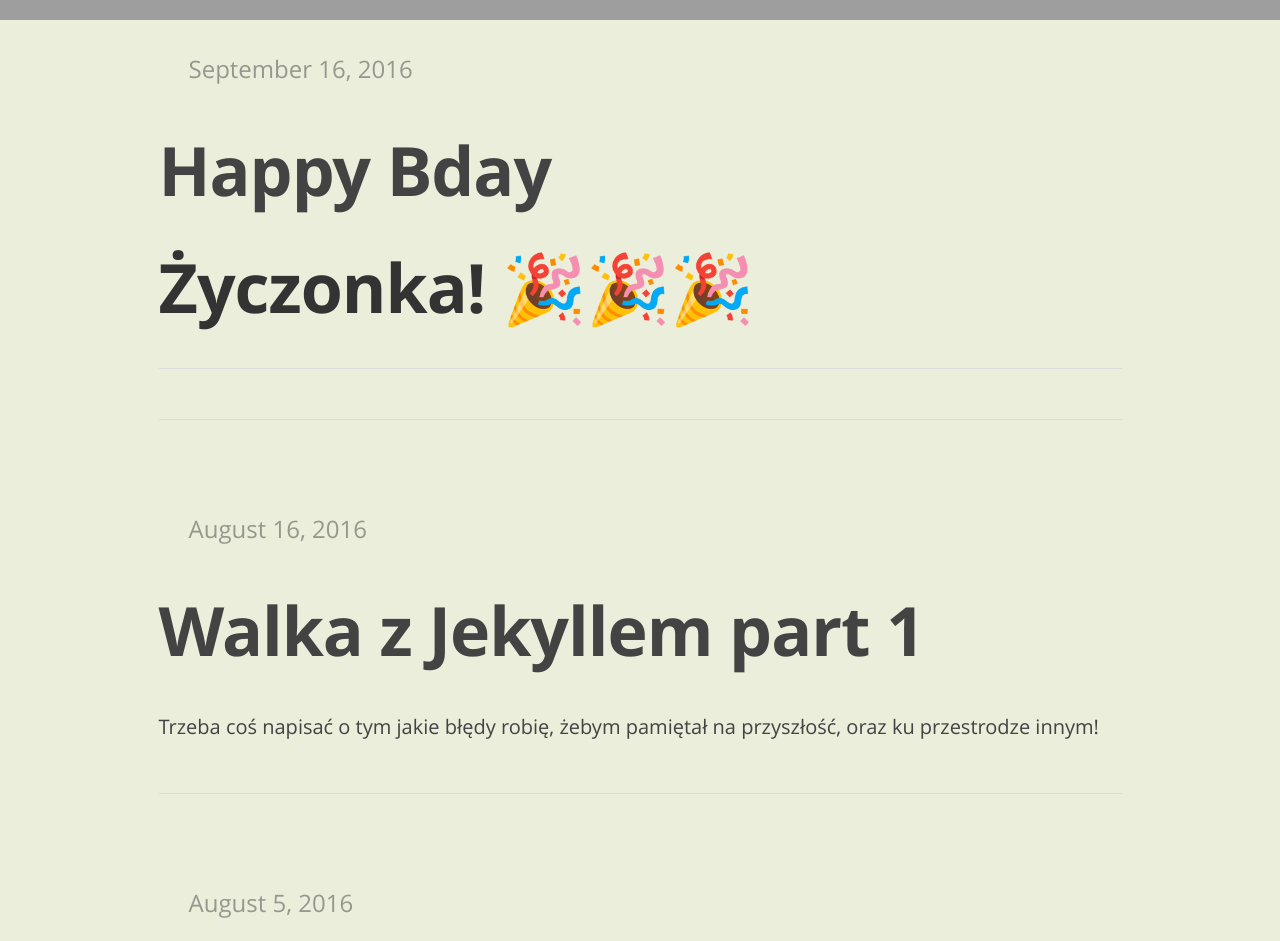
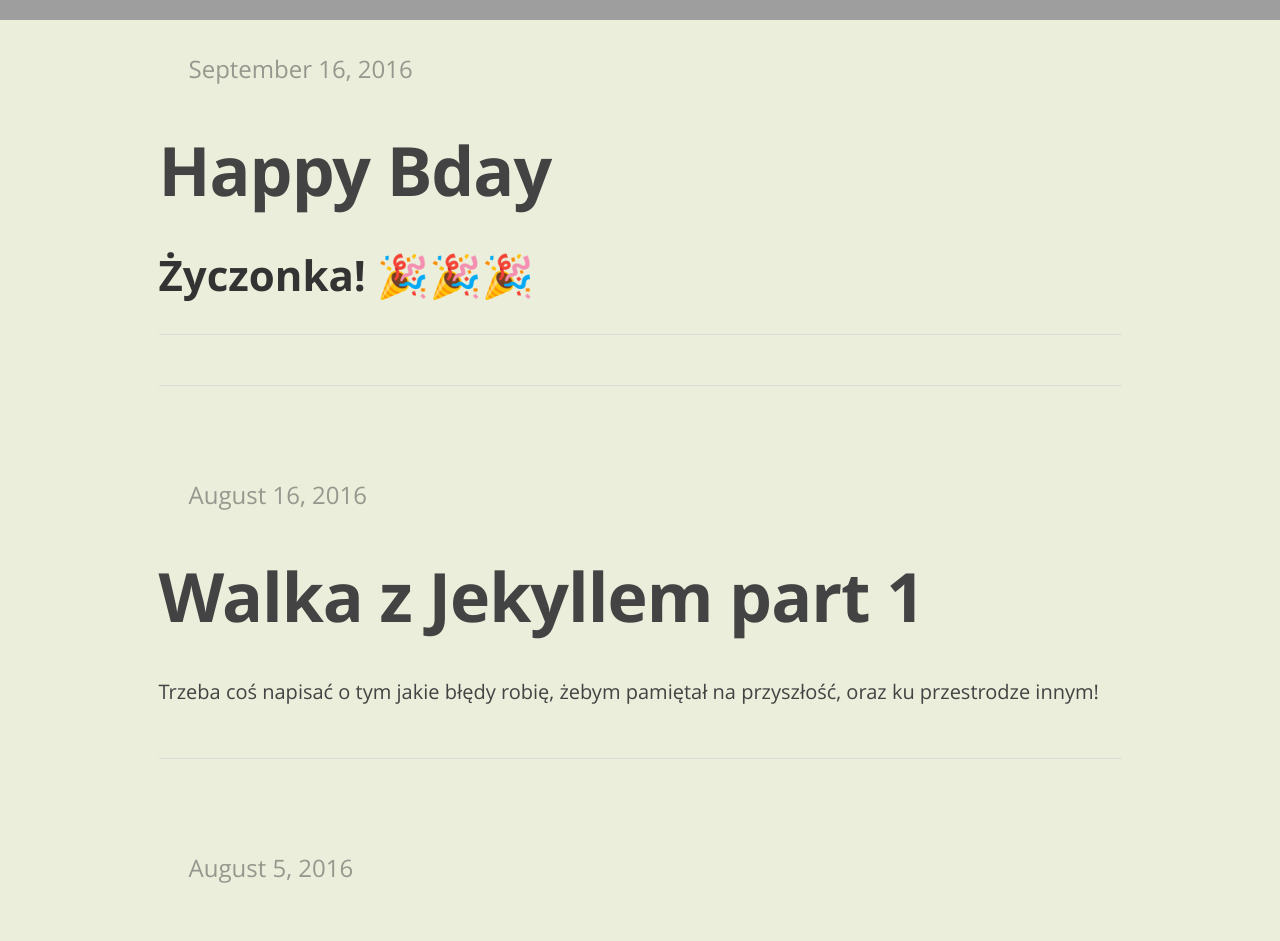
Before and after one commit to l0kr/co0lster.github.io, a Jekyll site: the page built from index.html, in a window 1280 px wide. Shown: the part 505-1446 px from the top of the page. Built offline with Jekyll 4.4.1, drawn with Linux system fonts in a browser that asks for light colours; nearby versions of some CDN libraries; grey boxes are pictures that could not be loaded.

```diff
--- a/_posts/2016-09-16-happy-bday.markdown
+++ b/_posts/2016-09-16-happy-bday.markdown
@@ -1,4 +1,4 @@
-# Życzonka! 🎉🎉🎉
+## Życzonka! 🎉🎉🎉
 ---
 
 ## Sylwuś moja Sylwuś czego by Ci tu życzyć?
```
